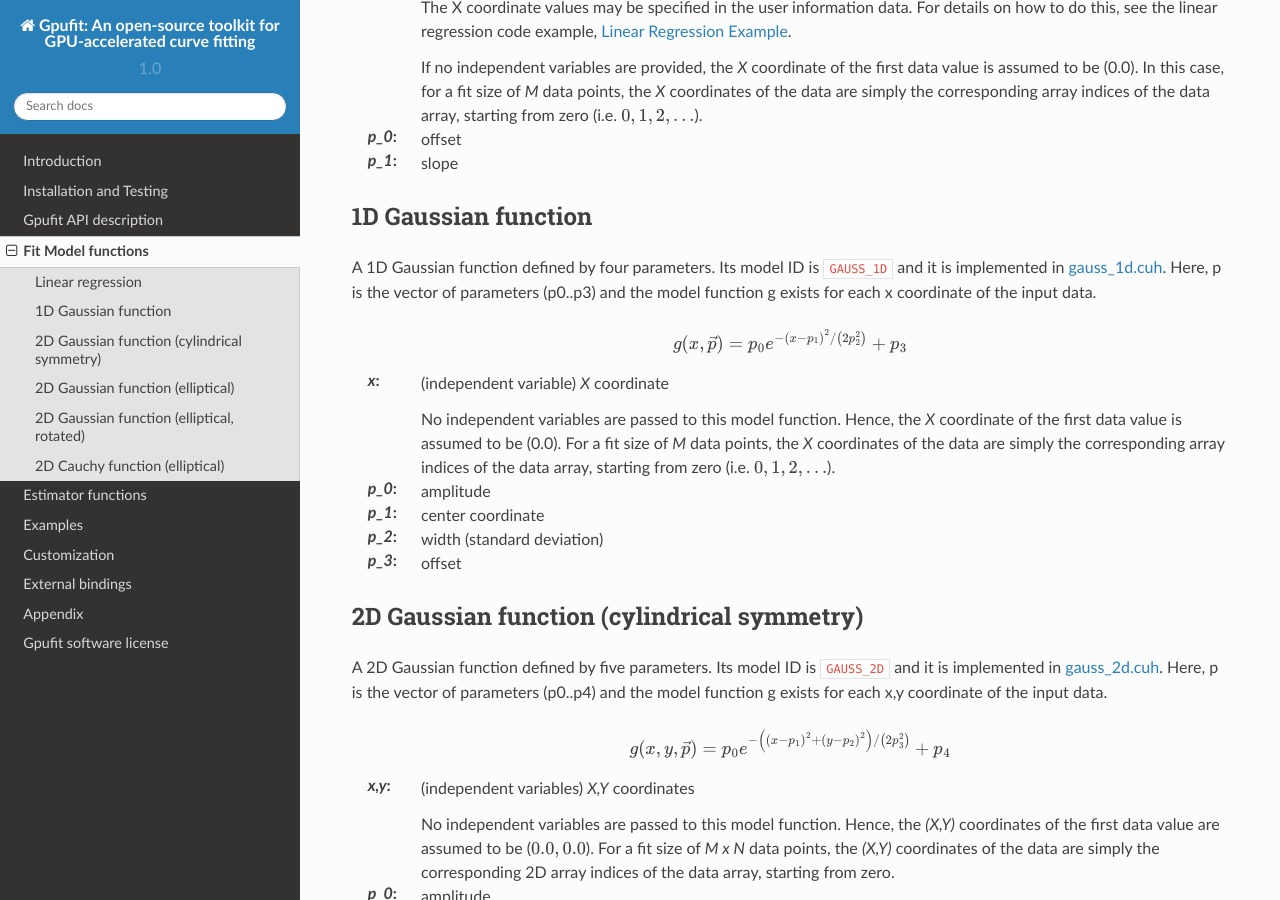
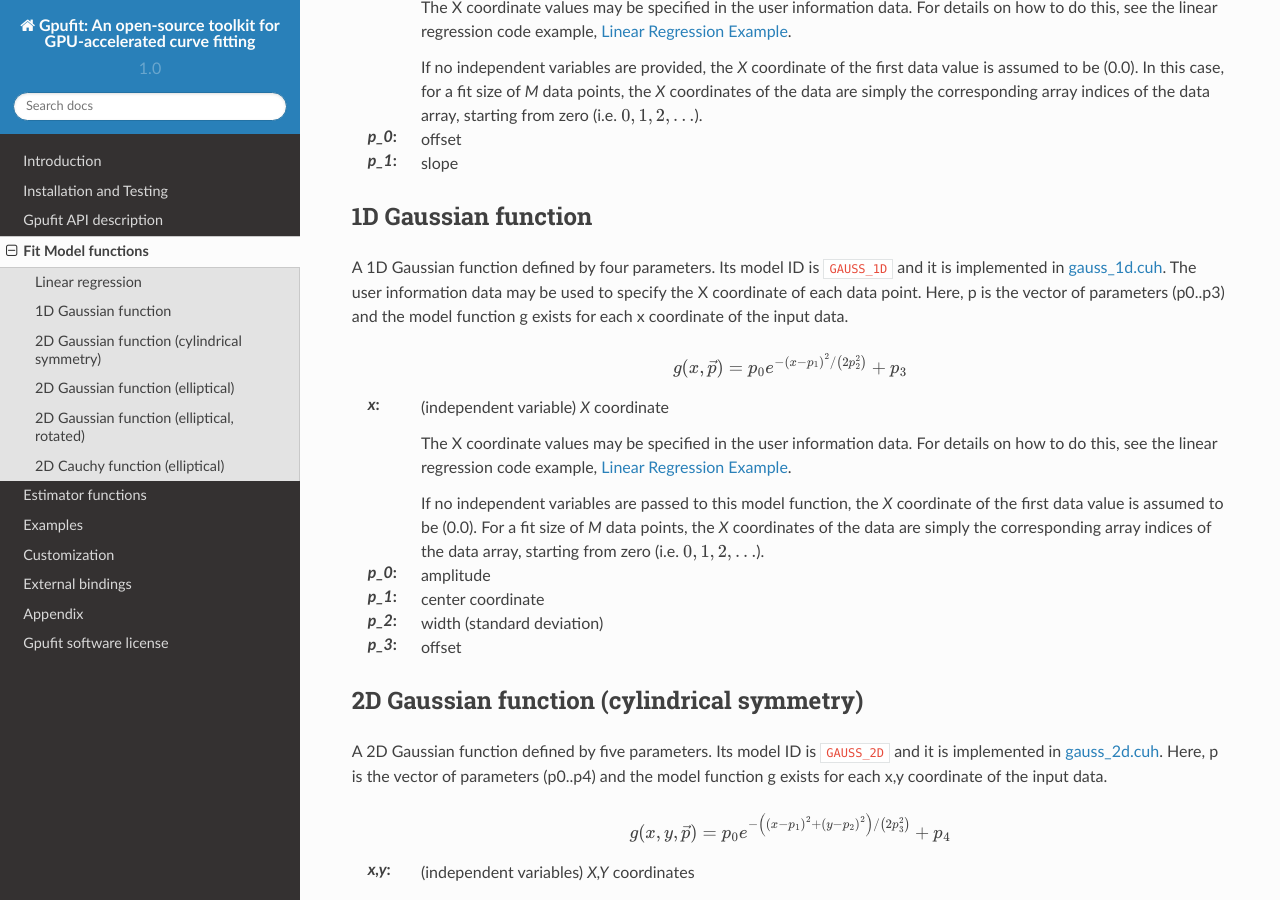
Before and after one commit to gpufit/Gpufit, a Sphinx documentation site: the page built from docs/fit_model_functions.rst, in a window 1280 px wide and 900 px high, scrolled down 487 px. Built offline with Sphinx 7.4.7 and the Read the Docs theme 2.0.0, drawn with Linux system fonts in a browser that asks for light colours.

Commit message:
optional custom x values for 1D Gauss model

```diff
--- a/docs/fit_model_functions.rst
+++ b/docs/fit_model_functions.rst
@@ -40,6 +40,7 @@ X coordinate of each data point. The model ID of this function is ``LINEAR_1D``,
 ++++++++++++++++++++
 
 A 1D Gaussian function defined by four parameters. Its model ID is ``GAUSS_1D`` and it is implemented in gauss_1d.cuh_.
+The user information data may be used to specify the X coordinate of each data point.
 Here, p is the vector of parameters (p0..p3) and the model function g exists for each x coordinate of the input data.
 
 .. math::
@@ -48,10 +49,12 @@ Here, p is the vector of parameters (p0..p3) and the model function g exists for
 
 :`x`: (independent variable) *X* coordinate
 
-    No independent variables are passed to this model function.
-    Hence, the *X* coordinate of the first data value is assumed to be (0.0). For a fit size of *M* data points,
-    the *X* coordinates of the data are simply the corresponding array indices of the data array, starting from
-    zero (i.e. :math:`0, 1, 2, ...`).
+    The X coordinate values may be specified in the user information data. For details on how to do this, see the linear
+    regression code example, :ref:`linear-regression-example`.
+
+    If no independent variables are passed to this model function, the *X* coordinate of the first data value is assumed
+    to be (0.0). For a fit size of *M* data points, the *X* coordinates of the data are simply the corresponding array
+    indices of the data array, starting from zero (i.e. :math:`0, 1, 2, ...`).
 
 :`p_0`: amplitude
 
```
Also changed, not shown: 1 other file.
